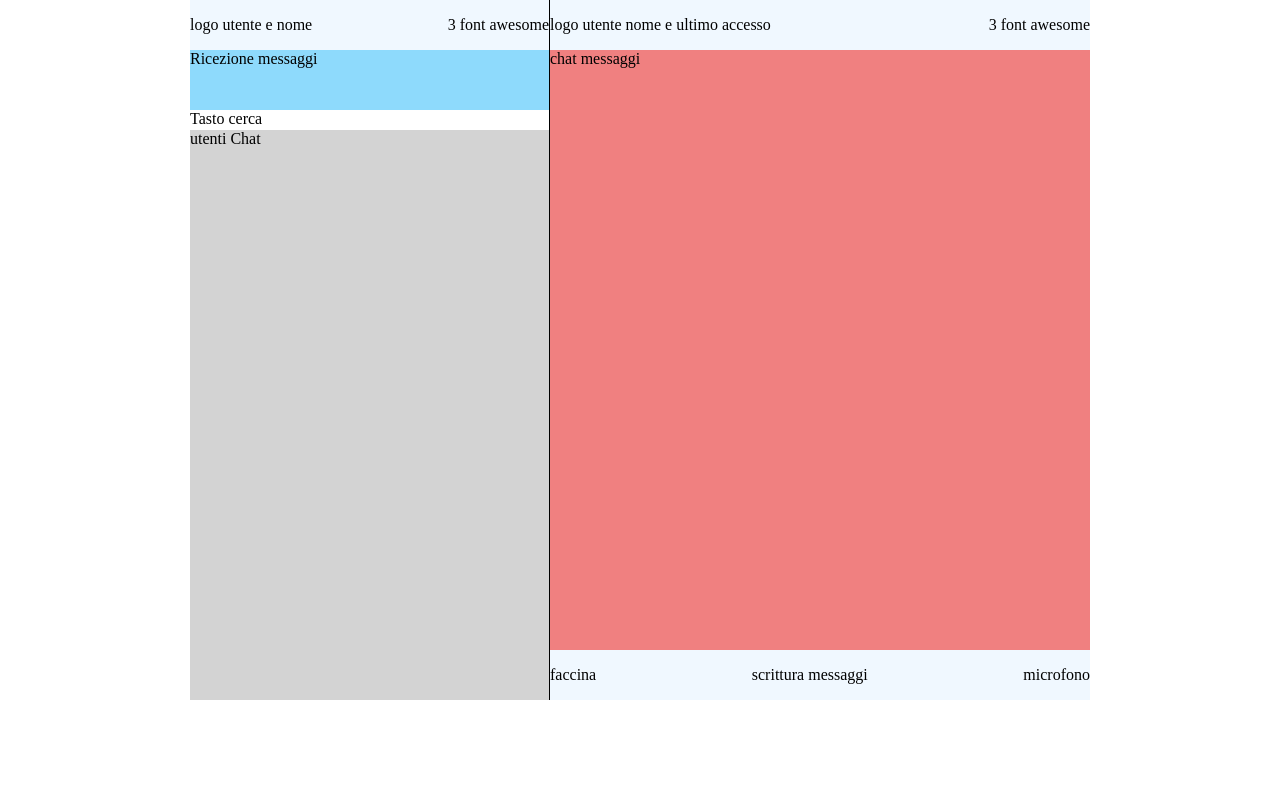
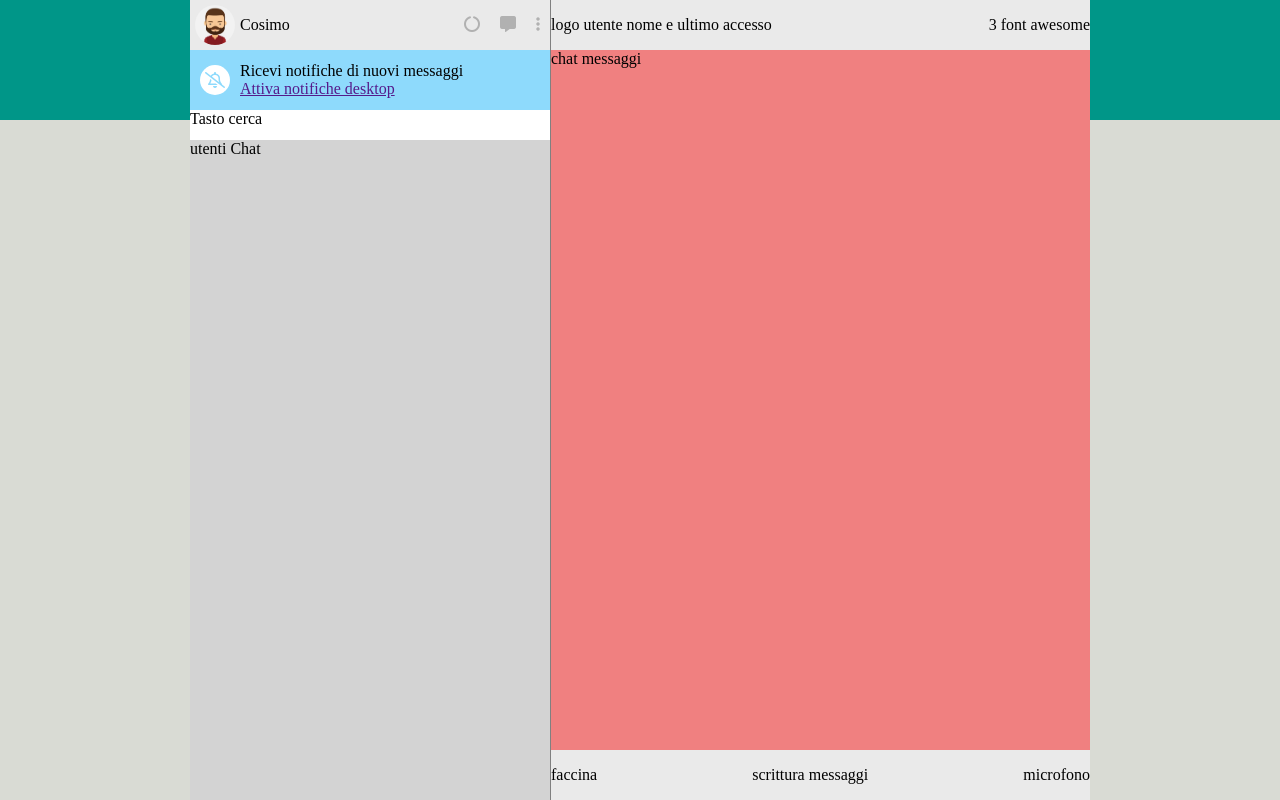
Before and after one commit to CosimoPetrarca/vue-boolzapp, a plain HTML site: page Milestone 1/index.html in a window 1280 px wide. Drawn offline with nearby package versions, Linux system fonts and the light colour scheme.

Commit message:
structure in progress

```diff
--- a/Milestone 1/css/style.css
+++ b/Milestone 1/css/style.css
@@ -6,50 +6,92 @@
     margin: 0;
     box-sizing: border-box;
 }
+/*---------
+    Common
+ ---------*/
+
+.flex{
+    display: flex;
+}
+
+.align{
+    align-items: center;
+}
+
+body {
+    background: linear-gradient(to bottom, #009688 15%, #d9dbd4 15%);
+
+}
 
 .container {
-    display: flex;
     width: 900px;
-    height: 700px;
+    height: 100%;
     margin: 0 auto;
 
 }
 
-.left{
-    width: 40%;
-    height: 100%;
-    border-right: 1px solid black;
+img{
+    height: 50px;
+    width: 50px;
+    border-radius: 50%;
+    padding: 5px;
 }
 
-.right{
-    width: 60%;
-    height: 100%;
+.fa-solid{
+    color: #b1b1b1;
+    padding: 0 10px;
 }
 
-.left header, .right header, .right-footer{
-    height: 50px;
-    background-color: aliceblue;
+.bell{
+    height: 30px;
+    width: 30px;
+    border-radius: 50%;
+    background-color: white;
+    color: #8edafc;
+    text-align: center;
+    justify-content: center;
+    margin: 0 10px;
+}
+
+/*---------
+   Main
+ ---------*/
+
+.left {
+    width: 40%;
+}
+
+.right {
+    width: 60%;
+    border-left: 1px solid gray;
+}
+
+.left header,
+.right header,
+.right-footer {
+    background-color:#eaeaea;
     display: flex;
     justify-content: space-between;
     align-items: center;
+    height: 50px;
 }
 
-.notification-space{
+.notification-space {
     background-color: #8edafc;
     height: 60px;
 }
 
-.find{
+.find {
     background-color: white;
-    height: 20px;
+    height: 30px;
 }
 
-.chat-users{
+.chat-users {
     background-color: lightgray;
-    height: 570px;
+    height: calc(100vh - 140px);
 }
 
-.window-chat{
+.window-chat {
     background-color: lightcoral;
-    height: 600px;
+    height: calc(100vh - 100px);
 }
--- a/Milestone 1/index.html
+++ b/Milestone 1/index.html
@@ -15,18 +15,28 @@
 </head>
 
 <body>
-    <div class="container">
+    <div id="app">
+        <div class="container flex">
             <div class="left">
                 <header>
-                <div>
-                    logo utente e nome
+                    <div class="flex align">
+                        <img src="img/avatar_8.jpg" alt="logo utente">
+                        <span>Cosimo</span>
                     </div>
-                <div>
-                    3 font awesome
+                    <div class="flex align">
+                       <div><i class="fa-solid fa-circle-notch"></i></div>
+                       <div><i class="fa-solid fa-message"></i></div>
+                       <div><i class="fa-solid fa-ellipsis-vertical"></i></div>
                     </div>
                 </header>
                 <main>
-                <div class="notification-space">Ricezione messaggi</div>
+                    <div class="notification-space flex align">
+                        <div class="bell flex align"><i class="fa-regular fa-bell-slash"></i></div>
+                        <div>
+                            <p>Ricevi notifiche di nuovi messaggi</p>
+                            <a href="">Attiva notifiche desktop</a>
+                        </div>
+                    </div>
                     <div class="find">Tasto cerca</div>
                     <div class="chat-users">utenti Chat</div>
                 </main>
@@ -50,6 +60,7 @@
                 </footer>
             </div>
         </div>
+    </div>
 
 
 
```
Also changed, not shown: Milestone 1/img/avatar_8.jpg (added). Lines whose indentation alone changed are shown as unchanged.
